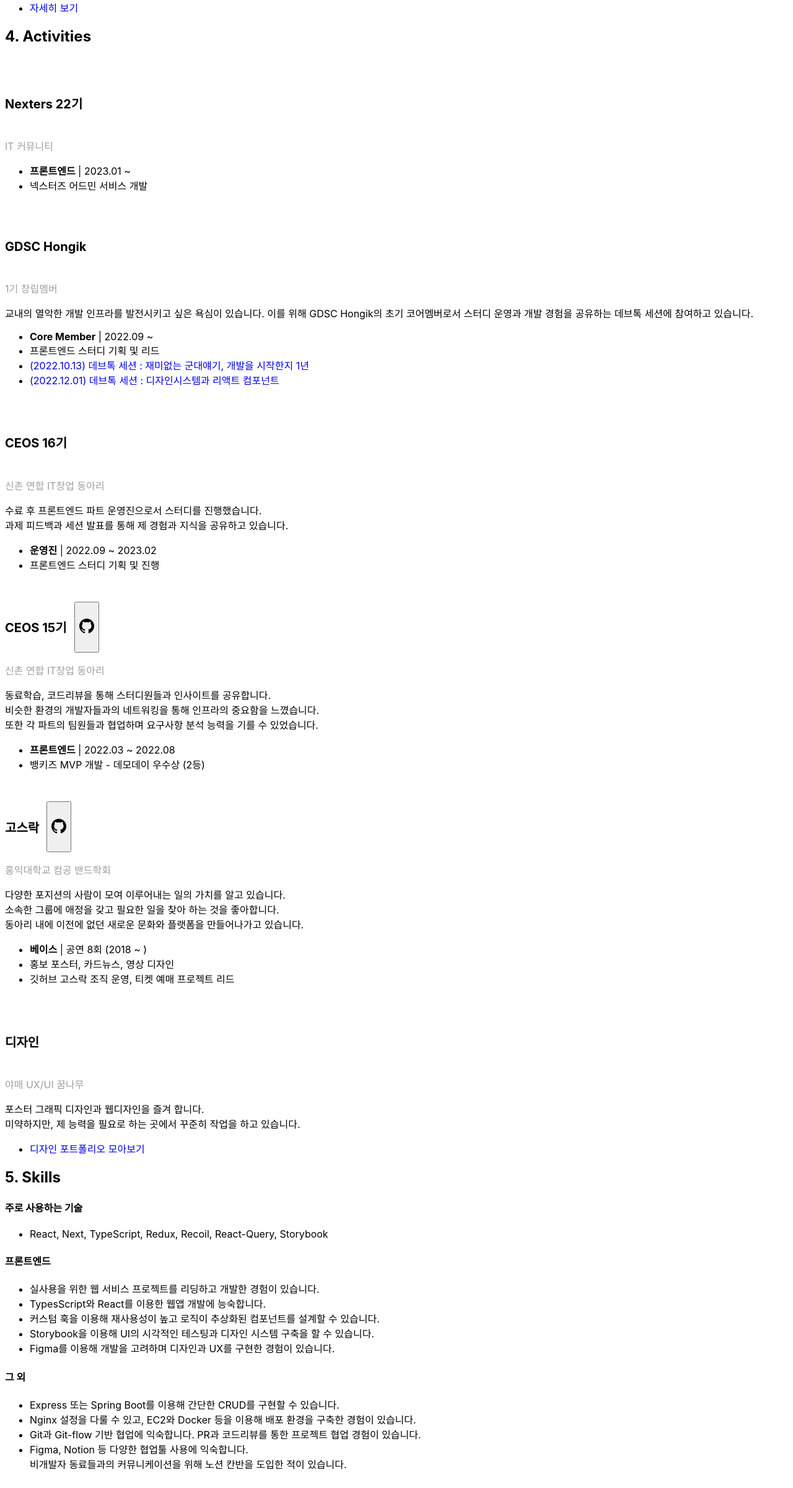
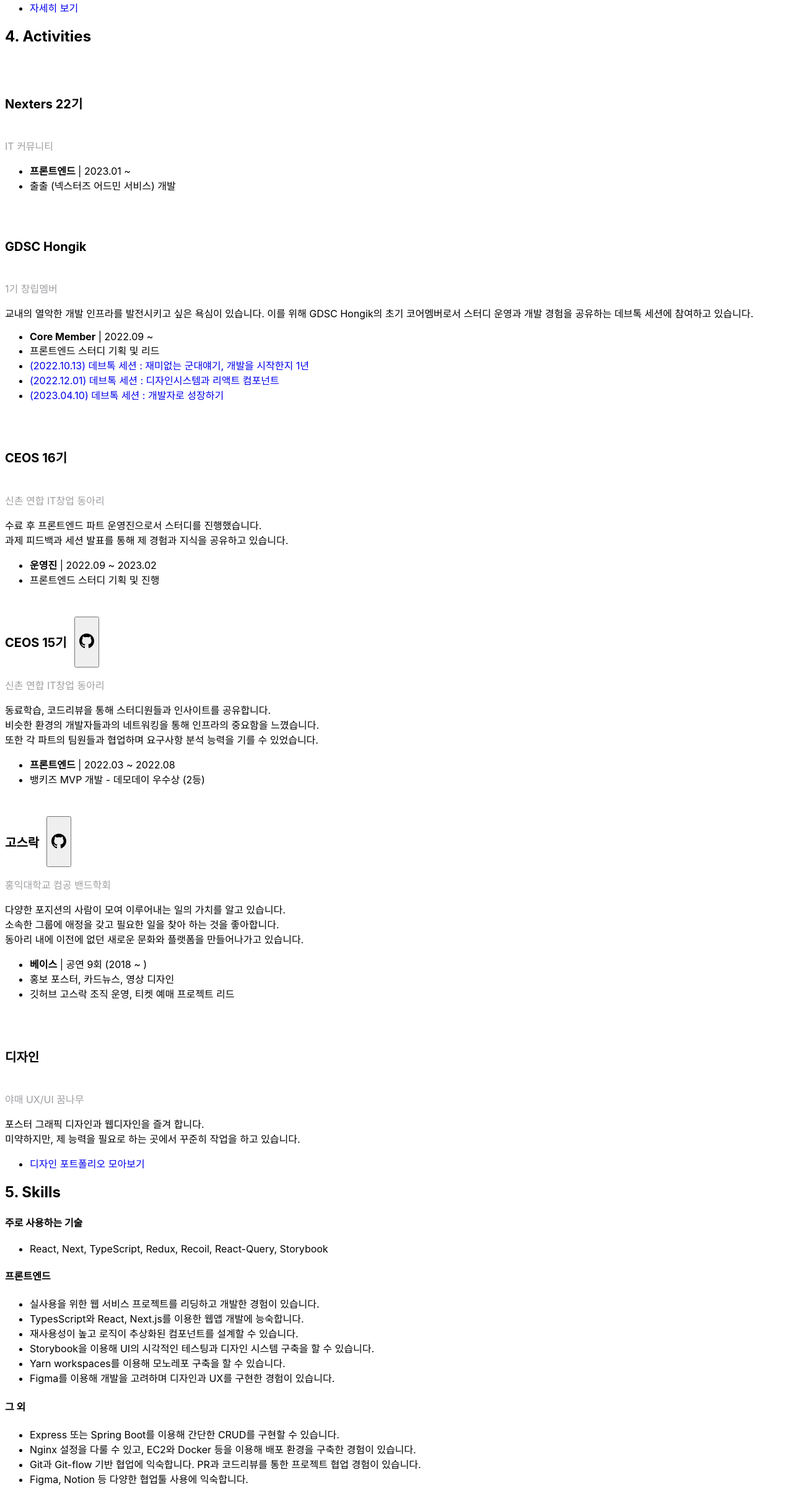
Before and after one commit to 9yujin/9yujin.site, a Next.js app: page /resume in a window 1280 px wide. Shown: the part 2828-5229 px from the top of the page at 62% size. Built offline with nearby package versions, Linux system fonts and the light colour scheme.

Commit message:
블로그 링크 수정

```diff
--- a/pages/resume.mdx
+++ b/pages/resume.mdx
@@ -137,7 +137,7 @@ import { Github, Spacing, GridBox, Homepage } from "components";
   <div>
 
     - `React` `JavaScript` `Redux thunk` `Storybook`
-    - [[티켓 예매 프로젝트] 1. 어떻게 시작하게 되었나](https://www.9yujin.site/devlog/gosrock1/idea-220124)
+    - [[티켓 예매 프로젝트] 1. 어떻게 시작하게 되었나](https://9yujin.tistory.com/23)
     - 기존의 비효율적인 오프라인 티켓 판매, 홍보, 정산 등, <br/>우리와 가까운 문제들을 해결하고자 시작한 프로젝트입니다.
     - 기획, 디자인, 프론트엔드 팀장
     - [자세히 보기](https://9yujin.notion.site/1-25943b95097d4440b217906357e0b19d)
@@ -157,7 +157,7 @@ import { Github, Spacing, GridBox, Homepage } from "components";
   </div>
   <div>
     - **프론트엔드** | 2023.01 ~
-    - 넥스터즈 어드민 서비스 개발
+    - 출출 \(넥스터즈 어드민 서비스) 개발
   </div>
 
 </div>
@@ -174,8 +174,9 @@ import { Github, Spacing, GridBox, Homepage } from "components";
     교내의 열악한 개발 인프라를 발전시키고 싶은 욕심이 있습니다. 이를 위해 GDSC Hongik의 초기 코어멤버로서 스터디 운영과 개발 경험을 공유하는 데브톡 세션에 참여하고 있습니다.
     - **Core Member** | 2022.09 ~
     - 프론트엔드 스터디 기획 및 리드
-    - [(2022.10.13) 데브톡 세션 : 재미없는 군대얘기, 개발을 시작한지 1년](https://www.youtube.com/watch?v=8NBs-3vH4F0)
-    - [(2022.12.01) 데브톡 세션 : 디자인시스템과 리액트 컴포넌트](https://www.9yujin.site/devlog/gdsc/devtalk-221201)
+    - [(2022.10.13) 데브톡 세션 : 재미없는 군대얘기, 개발을 시작한지 1년](https://9yujin.tistory.com/87)
+    - [(2022.12.01) 데브톡 세션 : 디자인시스템과 리액트 컴포넌트](https://9yujin.tistory.com/97)
+     - [(2023.04.10) 데브톡 세션 : 개발자로 성장하기](https://9yujin.tistory.com/111)
   </div>
 
 </div>
@@ -225,7 +226,7 @@ import { Github, Spacing, GridBox, Homepage } from "components";
   </div>
   <div>
     다양한 포지션의 사람이 모여 이루어내는 일의 가치를 알고 있습니다.<br/>소속한 그룹에 애정을 갖고 필요한 일을 찾아 하는 것을 좋아합니다.<br/>동아리 내에 이전에 없던 새로운 문화와 플랫폼을 만들어나가고 있습니다.
-    - **베이스** | 공연 8회 (2018 ~ )
+    - **베이스** | 공연 9회 (2018 ~ )
     - 홍보 포스터, 카드뉴스, 영상 디자인
     - 깃허브 고스락 조직 운영, 티켓 예매 프로젝트 리드
   </div>
@@ -256,9 +257,10 @@ import { Github, Spacing, GridBox, Homepage } from "components";
 #### 프론트엔드
 
 - 실사용을 위한 웹 서비스 프로젝트를 리딩하고 개발한 경험이 있습니다.
-- TypesScript와 React를 이용한 웹앱 개발에 능숙합니다.
-- 커스텀 훅을 이용해 재사용성이 높고 로직이 추상화된 컴포넌트를 설계할 수 있습니다.
+- TypesScript와 React, Next.js를 이용한 웹앱 개발에 능숙합니다.
+- 재사용성이 높고 로직이 추상화된 컴포넌트를 설계할 수 있습니다.
 - Storybook을 이용해 UI의 시각적인 테스팅과 디자인 시스템 구축을 할 수 있습니다.
+- Yarn workspaces를 이용해 모노레포 구축을 할 수 있습니다.
 - Figma를 이용해 개발을 고려하며 디자인과 UX를 구현한 경험이 있습니다.
 
 #### 그 외
```
